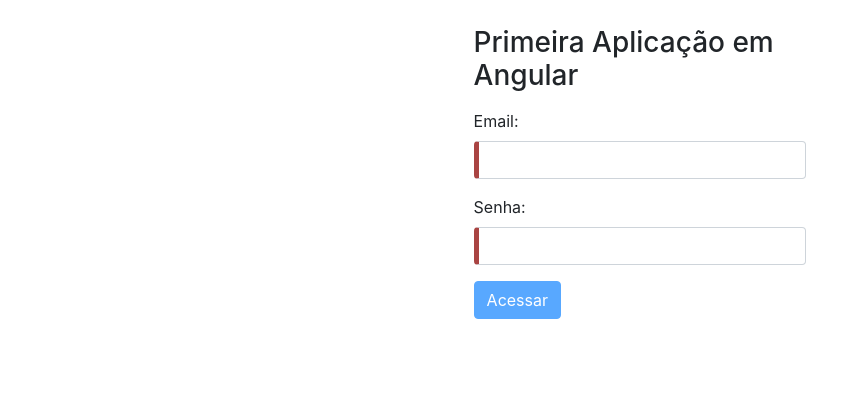
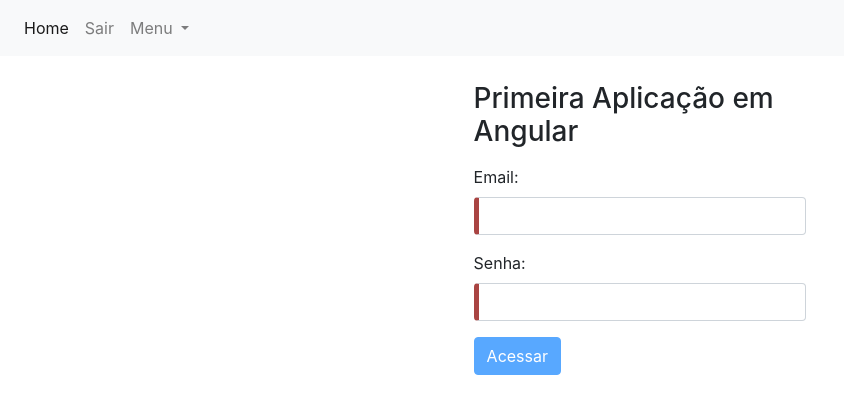
Before and after one commit to gerlingabriel/Projeto-Angular-oito-Rest, an Angular app: page /login in a window 1280 px wide. Shown: the top 414 px of the page, without its empty margins (0-844 px from the left). Built offline with nearby package versions, Linux system fonts and the light colour scheme.

Commit message:
AULA 12 - Criando a Barra de Menu
Criando a Barra de Menu

```diff
--- a/src/app/app.component.html
+++ b/src/app/app.component.html
@@ -1 +1,29 @@
+
+<div id="page-content-wrapper" >
+  <nav class="navbar navbar-expand-lg navbar-light bg-light" >
+
+    <div class="collapse navbar-collapse" id="navbarSupportedContent">
+      <ul class="navbar-nav mr-auto">
+        <li class="nav-item active">
+          <a class="nav-link" [routerLink]="['/home']" routerLinkActive="router-link-active" >Home</a>
+        </li>
+        <li class="nav-item">
+          <a class="nav-link" (click)="sair()" >Sair</a>
+        </li>
+        <li class="nav-item dropdown">
+          <a class="nav-link dropdown-toggle" href="#" id="navbarDropdown" role="button" data-toggle="dropdown" aria-haspopup="true" aria-expanded="false">
+           Menu
+          </a>
+          <div class="dropdown-menu" aria-labelledby="navbarDropdown">
+            <a class="dropdown-item" href="#">Link 1</a>
+            <a class="dropdown-item" href="#">Link 2</a>
+            <div class="dropdown-divider"></div>
+            <a class="dropdown-item" href="#">Link 3</a>
+          </div>
+        </li>
+      </ul>
+    </div>
+  </nav>
+  </div>
+
 <router-outlet></router-outlet>
--- a/src/app/app.component.ts
+++ b/src/app/app.component.ts
@@ -1,13 +1,23 @@
-import { Component } from '@angular/core';
-import { LoginServiceService } from './service/login-service.service';
-
+import { Component, OnInit } from "@angular/core";
+import { Router } from "@angular/router";
 
 @Component({
-  selector: 'app-root',
-  templateUrl: './app.component.html',
-  styleUrls: ['./app.component.css']
+  selector: "app-root",
+  templateUrl: "./app.component.html",
+  styleUrls: ["./app.component.css"],
 })
-export class AppComponent {
-  title = 'Projeto-Angular-oito-Rest';
+export class AppComponent implements OnInit {
+  title = "Projeto-Angular-oito-Rest";
 
+  constructor(private router: Router) {}
+
+  ngOnInit(): void {
+    if (localStorage.getItem("token") == null) {
+      this.router.navigate(["login"]);
+    }
+  }
+  public sair(){
+    localStorage.clear();
+    this.router.navigate(["login"]);
+  }
 }
```
